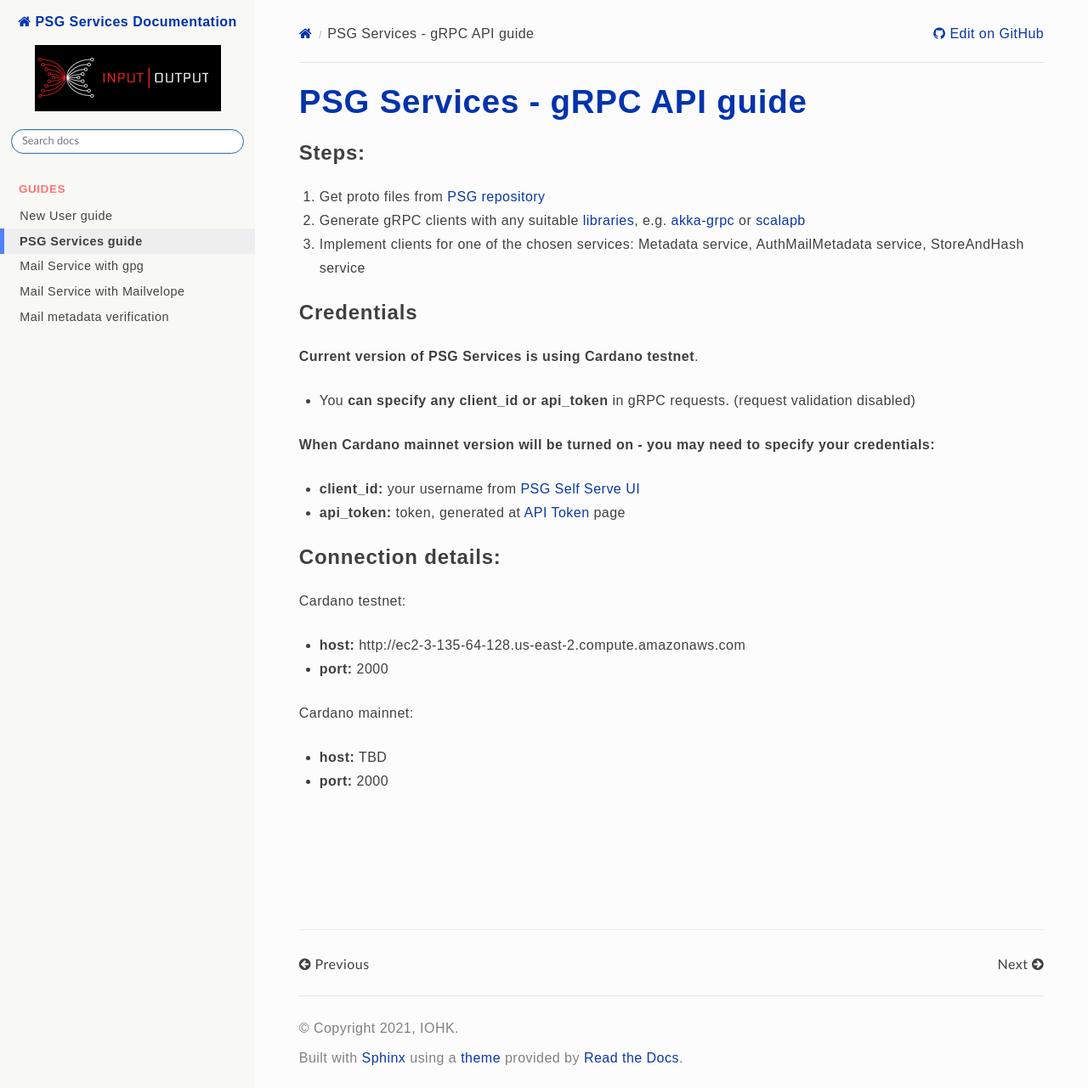
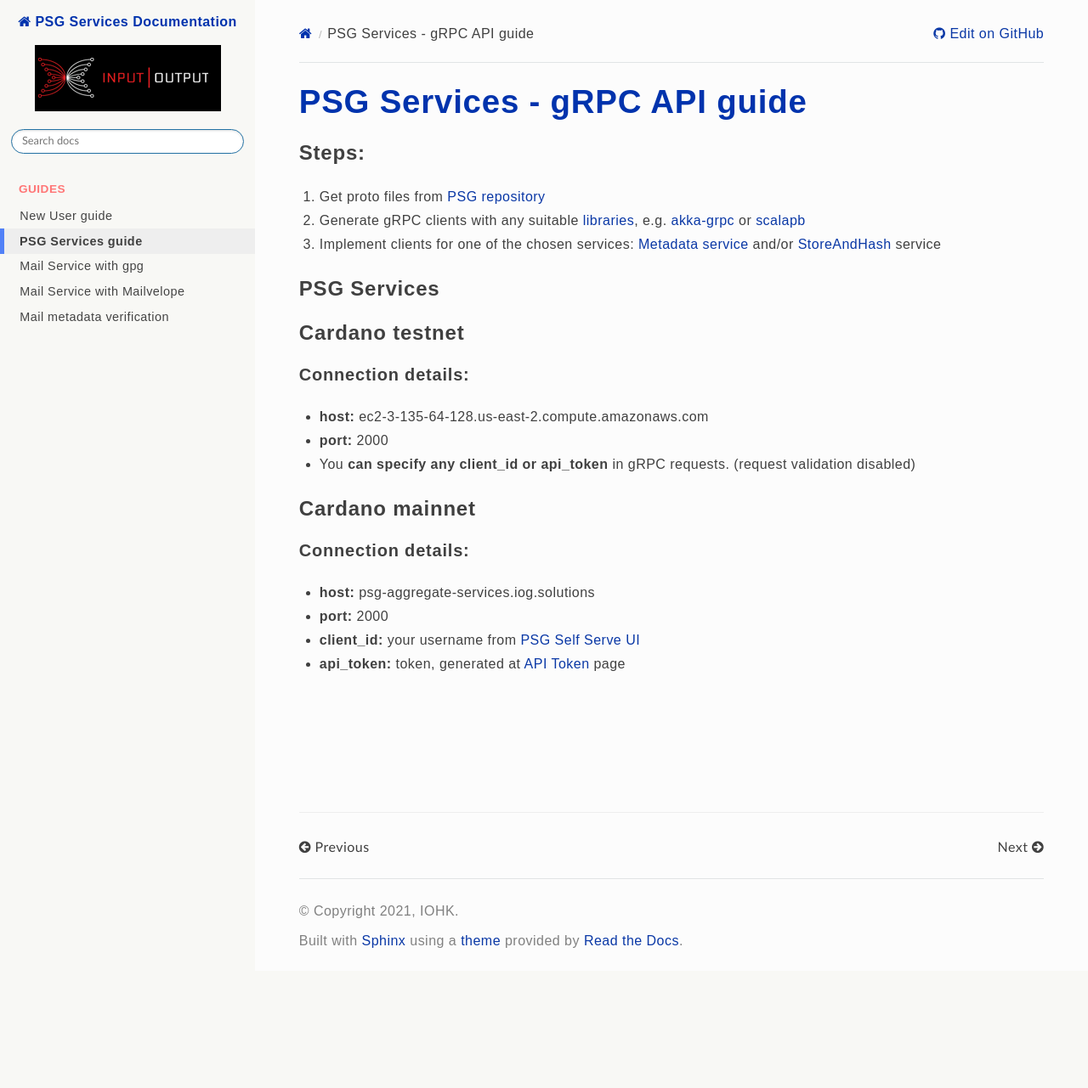
Before and after one commit to input-output-hk/PSG, a Sphinx documentation site: the page built from docs/source/guides/psg_services_grpc_guide.md, in a window 1280 px wide and 1281 px high. Shown: the whole window at 85% size. Built offline with Sphinx 7.4.7 and the Read the Docs theme 2.0.0, drawn with Linux system fonts in a browser that asks for light colours; some web fonts are replaced.

Commit message:
Update psg_services_grpc_guide.md

```diff
--- a/docs/source/guides/psg_services_grpc_guide.md
+++ b/docs/source/guides/psg_services_grpc_guide.md
@@ -1,26 +1,26 @@
 # PSG Services - gRPC API guide
 
 ### **Steps:**
-1. Get proto files from [PSG repository](https://github.com/input-output-hk/PSG/tree/master/protos)
+1. Get proto files from [PSG repository](https://github.com/input-output-hk/PSG/tree/develop/protos)
 2. Generate gRPC clients with any suitable [libraries](https://grpc.io/docs/languages/), e.g. [akka-grpc](https://doc.akka.io/docs/akka-grpc/current/index.html) or [scalapb](https://github.com/scalapb/ScalaPB)
-3. Implement clients for one of the chosen services: Metadata service, AuthMailMetadata service, StoreAndHash service
+3. Implement clients for one of the chosen services: [Metadata service](https://github.com/input-output-hk/PSG/blob/develop/protos/cardano-metadata-service/protobuf/README.md) and/or [StoreAndHash](https://github.com/input-output-hk/PSG/tree/develop/protos/store-and-hash-service/protobuf/README.md) service
 
-### **Credentials**
+### PSG Services
 
-**Current version of PSG Services is using Cardano testnet**.
+### Cardano testnet
+
+#### **Connection details:**
+
+- **host:** ec2-3-135-64-128.us-east-2.compute.amazonaws.com
+- **port:** 2000
 
 - You **can specify any client_id or api_token** in gRPC requests. (request validation disabled)
 
-**When Cardano mainnet version will be turned on - you may need to specify your credentials:**
+### Cardano mainnet
+
+#### **Connection details:**
+- **host:** psg-aggregate-services.iog.solutions
+- **port:** 2000
+
 - **client_id:** your username from [PSG Self Serve UI](https://prod.iog.services)
 - **api_token:** token, generated at [API Token](https://prod.iog.services/apitokens) page
-
-### **Connection details:**
-
-Cardano testnet:
-- **host:** http://ec2-3-135-64-128.us-east-2.compute.amazonaws.com
-- **port:** 2000
-
-Cardano mainnet:
-- **host:** TBD
-- **port:** 2000
```
